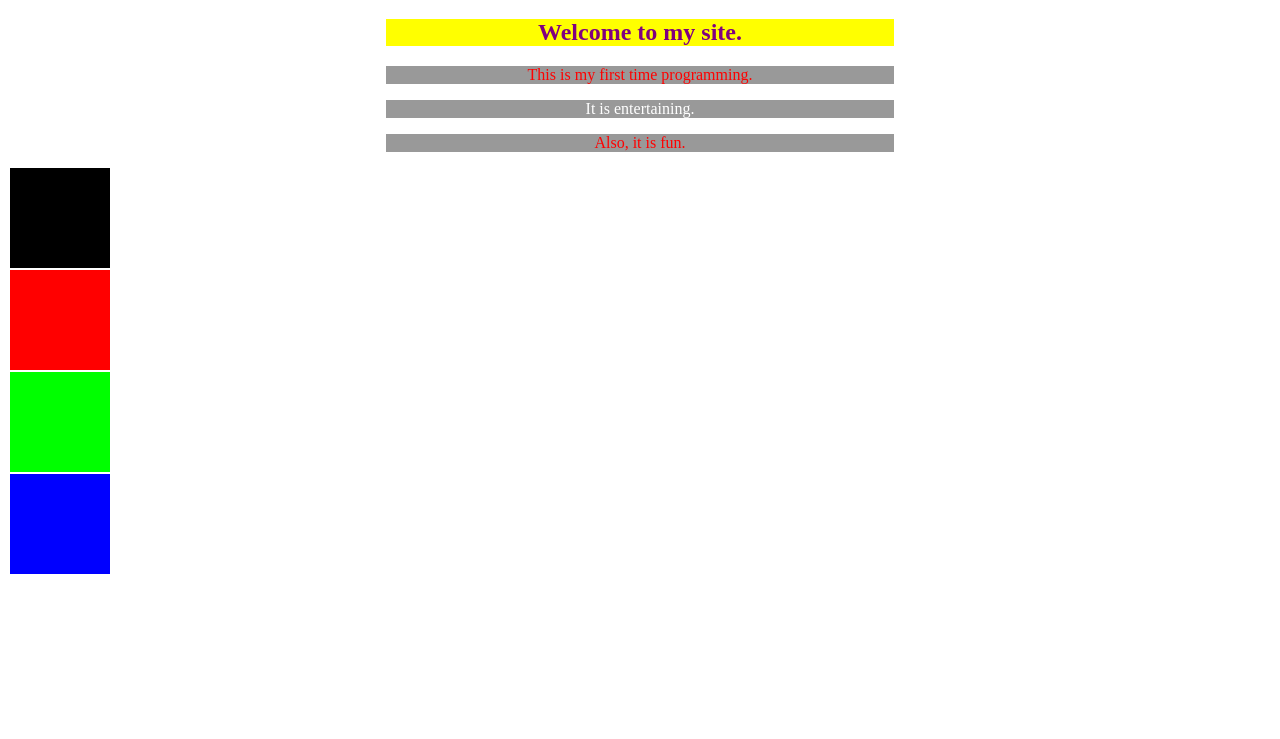
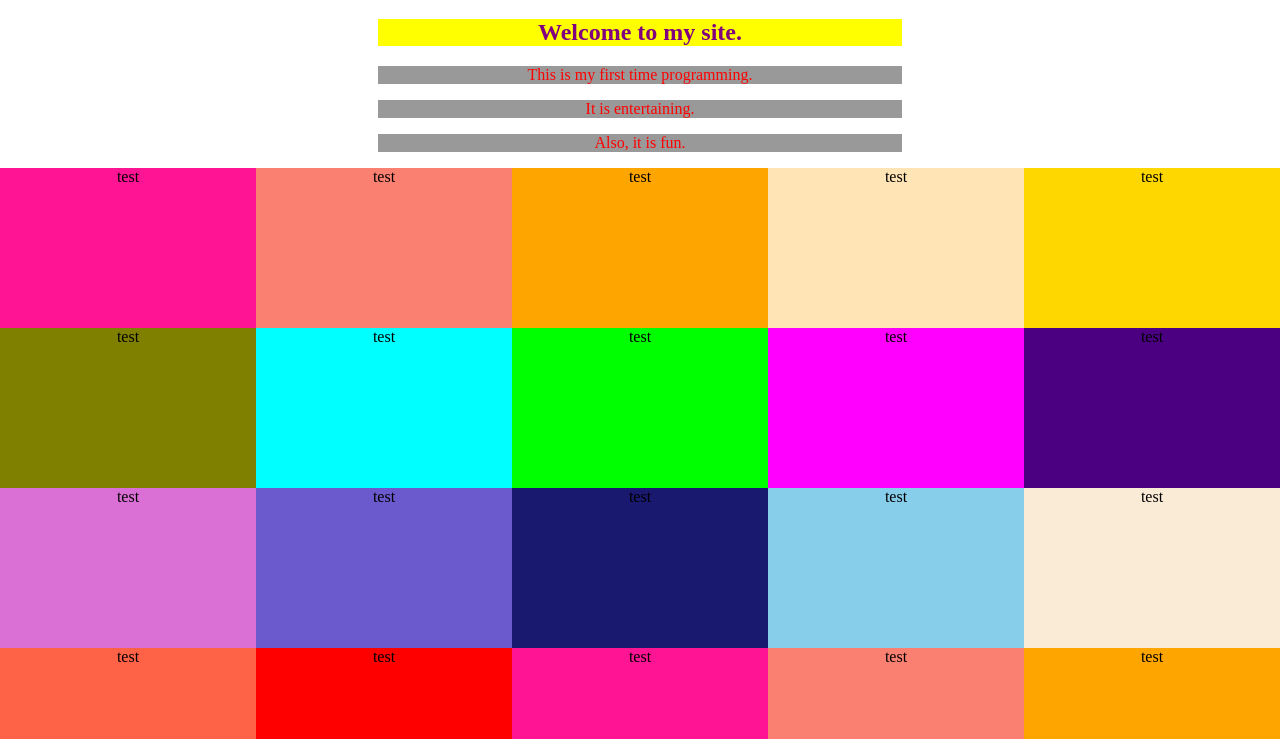
Before and after one commit to Rosenmax2000/Hello-World, a plain HTML site: page Index.html in a window 1280 px wide. Shown: the part 61-800 px from the top of the page. Drawn offline with Linux system fonts and the light colour scheme.

Commit message:
Got rid of white borders, added 7 more colors, and changed measurements of color boxes

```diff
--- a/Index.html
+++ b/Index.html
@@ -7,11 +7,7 @@
   <h1> Hello, World! </h1>
   <h2> Welcome to my site. </h2>
   <P> This is my first time programming. </P>
-  <P id = "first"> It is entertaining. </P>
+  <P> It is entertaining. </P>
   <P> Also, it is fun. </P>
   <script src = "script.js"> </script>
-  <div style = "background-color:#000000" class = "color-box"> </div>
-  <div style = "background-color:#FF0000" class = "color-box"> </div>
-  <div style = "background-color:#00FF00" class = "color-box"> </div>
-  <div style = "background-color:#0000FF" class = "color-box"> </div>
 </body>
--- a/script.js
+++ b/script.js
@@ -1,4 +1,13 @@
-var paragraph = document.getElementById("first");
-paragraph.style.color = "white";
-var div = document.getElementById("second");
-div.style.color= "green";
+var colorList = ["DeepPink", "Salmon", "Orange", "Moccasin", "Gold",
+"Olive", "Aqua", "Lime", "Magenta", "Indigo", "Orchid", "SlateBlue",
+"MidnightBlue", "SkyBlue", "AntiqueWhite", "Tomato", "Lavendar"];
+var last = 35;
+for (i = 0; i< last; i++){
+  var cBox = document.createElement("DIV");
+  cBox.id = i;
+  cBox.className = "color-box";
+  cBox.innerHTML = 'test';
+  cBox.style.backgroundColor = colorList[i%17];
+  document.body.appendChild(cBox);
+  console.log('got to for loop');
+}
--- a/styles.css
+++ b/styles.css
@@ -1,3 +1,8 @@
+body{
+  text-align: center;
+  margin: 0;
+  padding: 0;
+}
 p {
   color: red;
   background-color: #999;
@@ -19,8 +24,10 @@ h2{
   text-align: center;
 }
 .color-box{
-  display: block;
-  width: 100px;
-  height: 100px;
-  margin: 2px;
+  display: inline-block;
+  width: 20vw;
+  height: 20vh;
+  margin: 0;
+  padding: 0;
+  background-color: red;
 }
```
